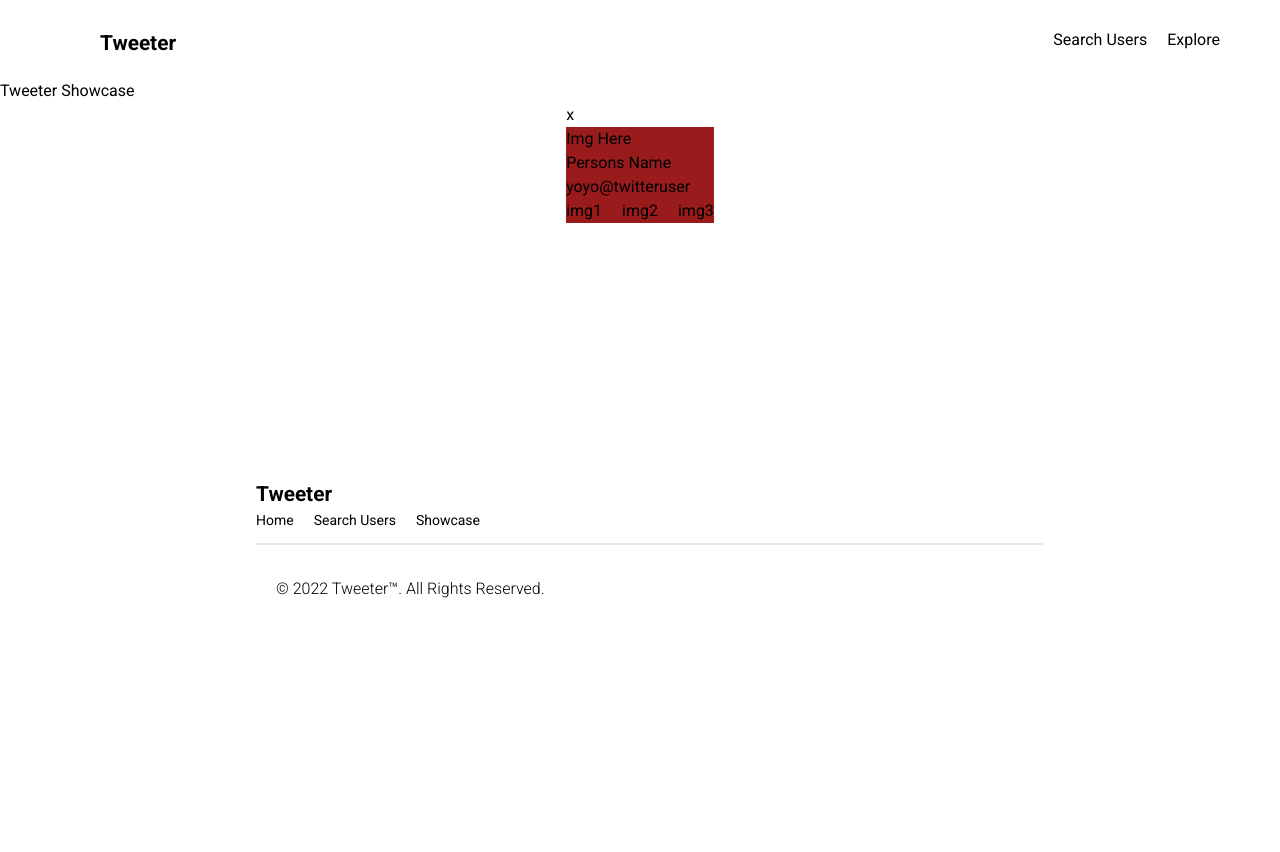
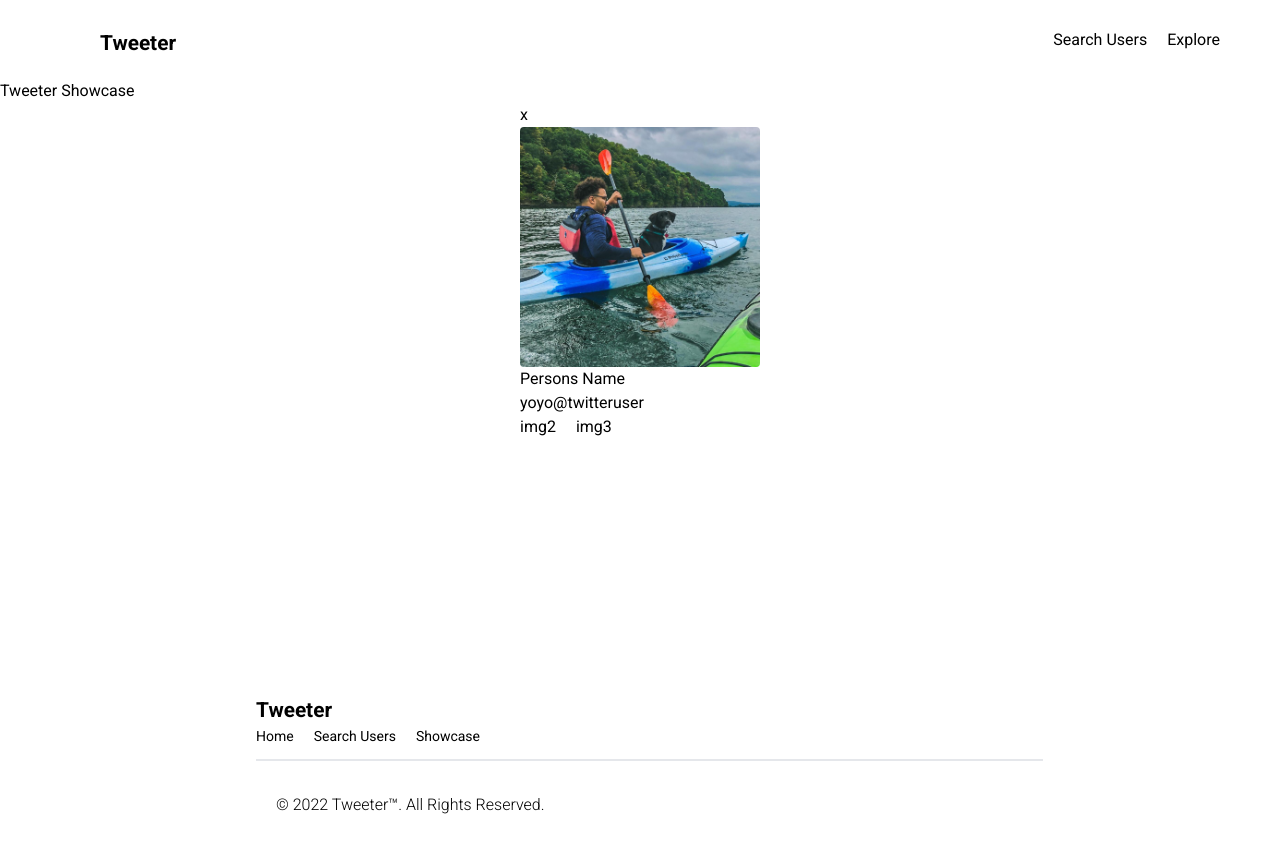
Before and after one commit to BrandonCarp/tweeter, a React (Create React App) app: page /showcase in a window 1280 px wide. Shown: the top 852 px of the page. Before the commit the page ends 800 px from the top, so only its background shows below. Built offline with nearby package versions, Linux system fonts and the light colour scheme; a web font is replaced by a local one.

Commit message:
small update

```diff
--- a/src/Components/MobileFooter.tsx
+++ b/src/Components/MobileFooter.tsx
@@ -14,7 +14,7 @@ export function MobileFooter() {
         <div className="flex flex-col invisible md:visible  ">
           <h1 className="text-baselg font-bold">Tweeter</h1>
           <ul className=" flex space-x-5 text-sm ">
-            <NavLink to="/">Home</NavLink>
+            <NavLink to="/home">Home</NavLink>
             <NavLink to="/usersearch">Search Users</NavLink>
             <NavLink to="/showcase">Showcase</NavLink>
           </ul>
--- a/src/Components/Tweet Showcase/TweetShowcase.tsx
+++ b/src/Components/Tweet Showcase/TweetShowcase.tsx
@@ -1,4 +1,8 @@
 import React from "react";
+import userPhoto from '../User Search Page/Imgs/me and ko.jpg';
+import {Users} from '../User Search Page/Users';
+
+// transfer to usershowcase comp then import here w map
 export const TweetShowcase = () => {
   return (
     <>
@@ -8,15 +12,18 @@ export const TweetShowcase = () => {
           {/* Favorite Users */}
          <div className="">
           <p>x</p>
-          <div className="bg-red-800">
+          <div className="  rounded">
 
-<h1 className="">Img Here</h1>
+<img src={userPhoto}
+alt='user photo'
+className="h-[10rem] md:h-[15rem] rounded"
+/>
 <h2>Persons Name</h2>
 <h3>yoyo@twitteruser</h3>
-{/* Tweet Carasal */}
+{/* Tweet Carasal map the top then map these */}
 <div className="flex space-x-5">
 
-  <h1>img1</h1><h1>img2</h1><h1>img3</h1>
+  <h1>img2</h1><h1>img3</h1>
 
 
 </div>
```
